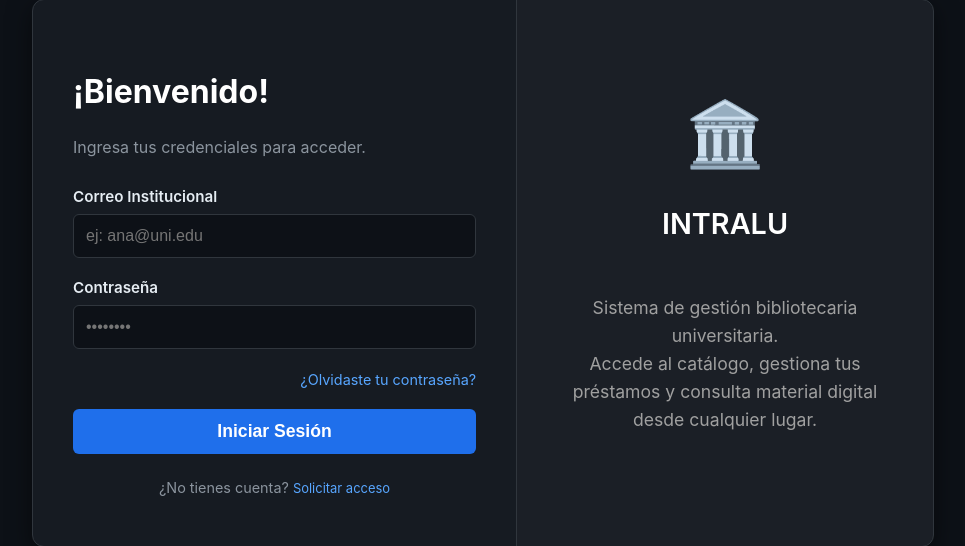
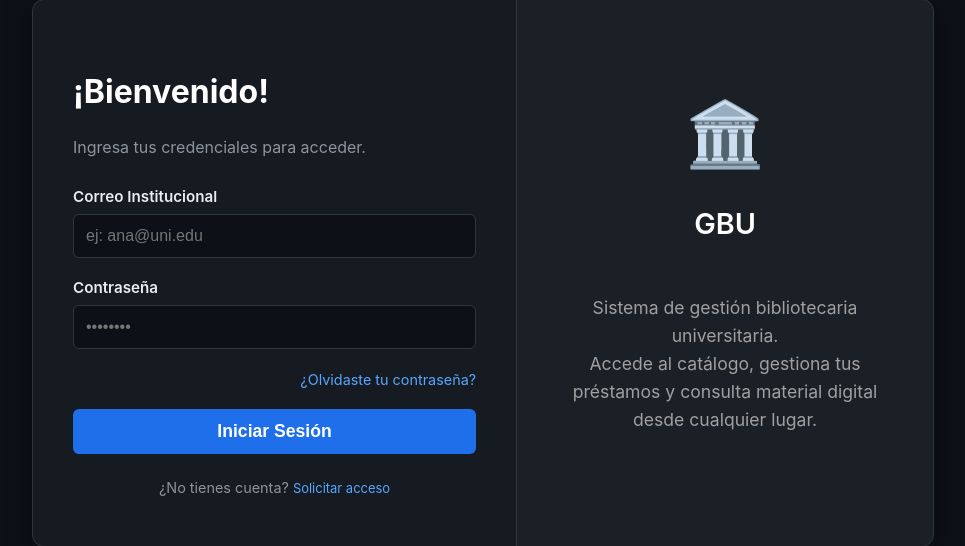
Before and after one commit to hervertJ/UNI_POO_Proyecto_De_Biblioteca, a Flask app: page /login in a window 1280 px wide. Shown: the part 127-673 px from the top of the page, without its empty margins (157-1122 px from the left). Run offline with Flask 3, Linux system fonts and the light colour scheme.

Commit message:
feat: new brand

```diff
--- a/templates/login.html
+++ b/templates/login.html
@@ -2,7 +2,7 @@
 <html lang="es">
 <head>
   <meta charset="UTF-8">
-  <title>Login | Intralu</title>
+  <title>Login | GBU</title>
   <link rel="stylesheet" href="{{ url_for('static', filename='style.css') }}">
 </head>
 <body class="login-page">
@@ -51,7 +51,7 @@
       <!-- COLUMNA DERECHA: INFORMACIÓN -->
       <div class="login-info-column">
         <div style="font-size: 4em; margin-bottom: 10px;">🏛️</div>
-        <h2>INTRALU</h2>
+        <h2>GBU</h2>
         <p>
           Sistema de gestión bibliotecaria universitaria.<br>
           Accede al catálogo, gestiona tus préstamos y consulta material digital desde cualquier lugar.
```
